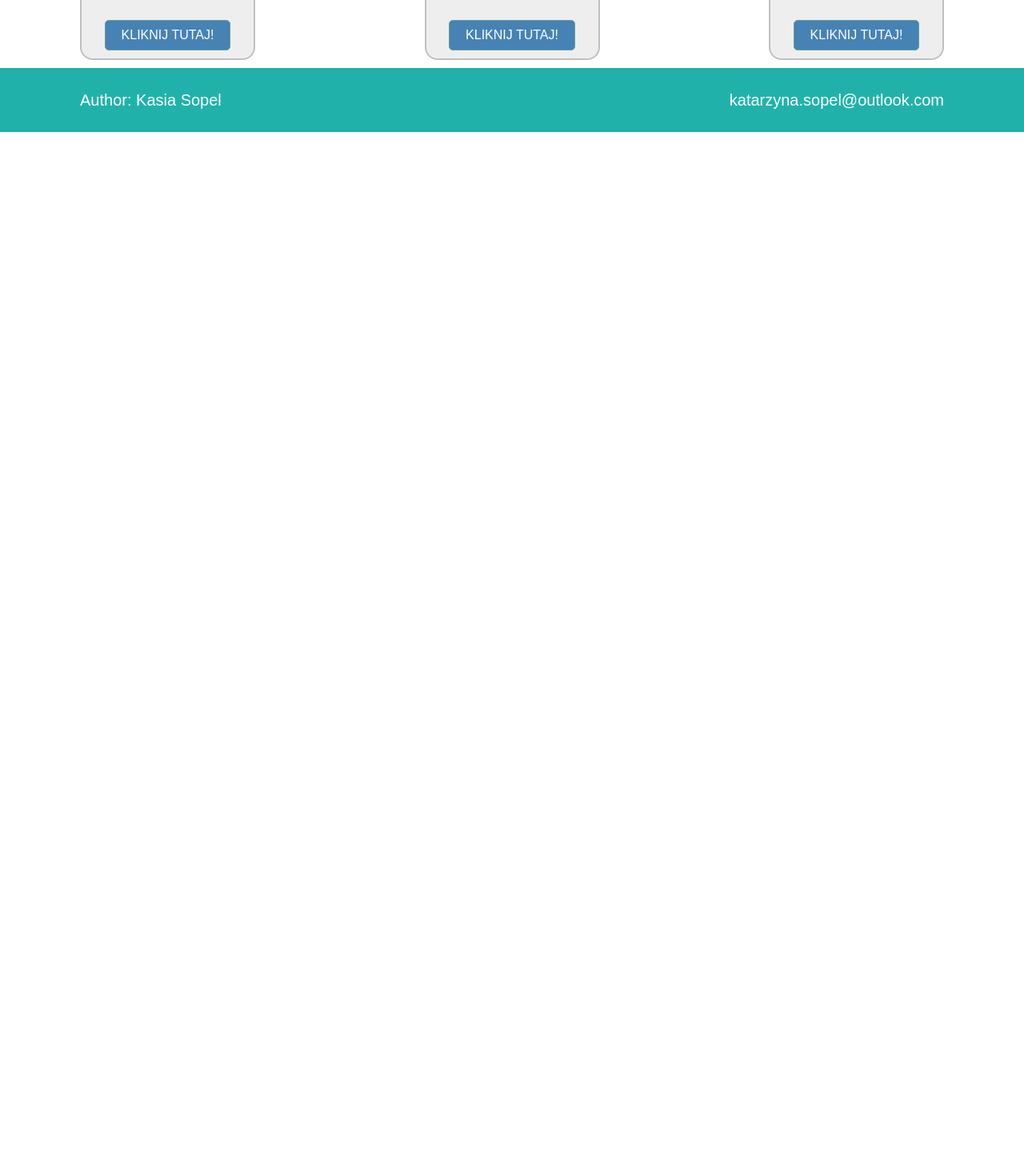
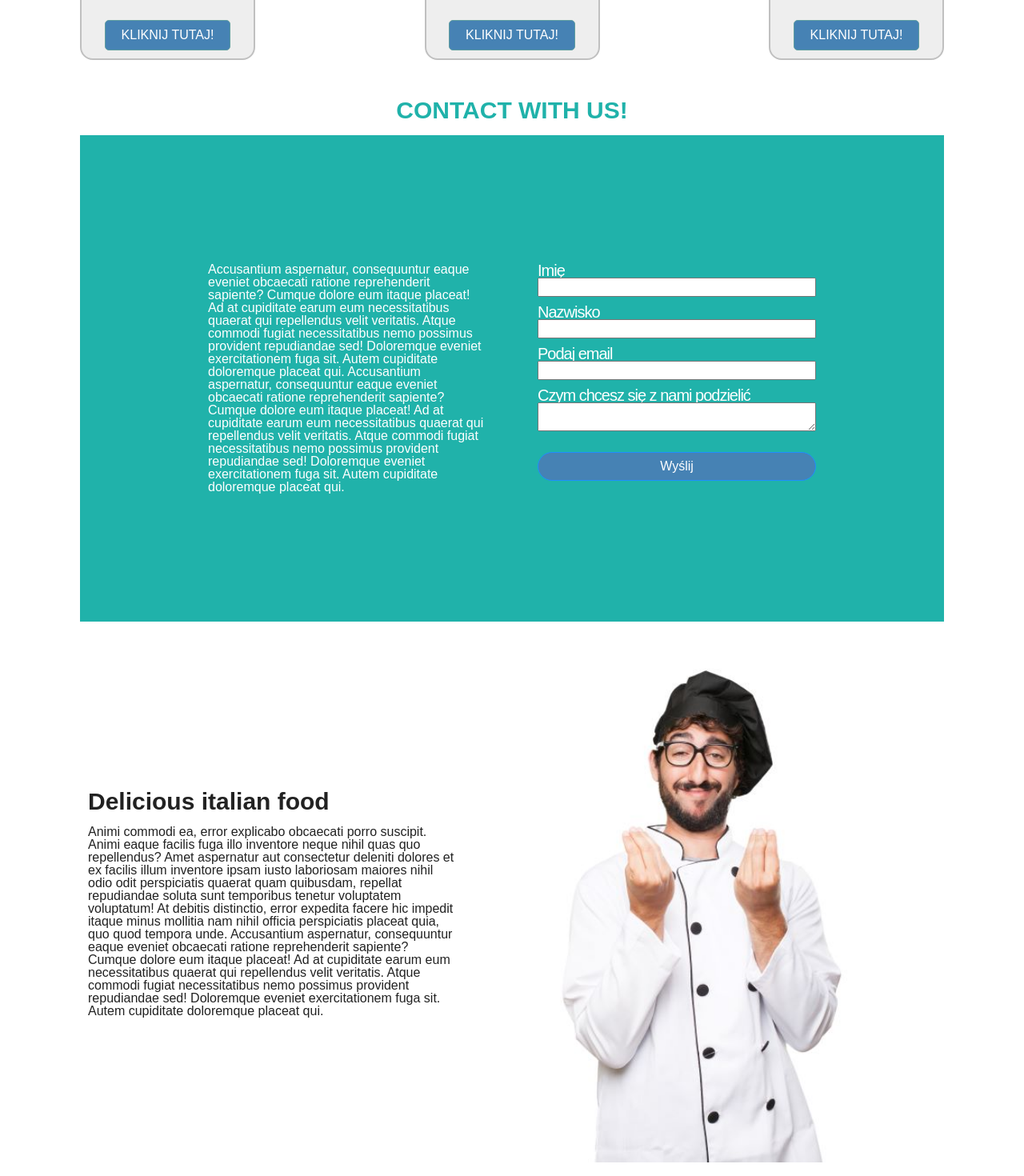
Before and after one commit to ksopel/Catering, a React (Create React App) app: page / in a window 1280 px wide. Shown: the part 920-2390 px from the top of the page at 80% size. Before the commit the page ends 1085 px from the top, so only its background shows below. Built offline with nearby package versions, Linux system fonts and the light colour scheme.

Commit message:
components contact and about us done

```diff
--- a/src/App.js
+++ b/src/App.js
@@ -1,6 +1,8 @@
 import Header from "./components/Header";
 import Content from "./components/Content";
 import Blurb from "./components/Blurb";
+import Contact from "./components/Contact";
+import AboutUs from "./components/AboutUs";
 import Footer from "./components/Footer";
 import "./scss/main.scss"
 
@@ -10,6 +12,8 @@ function App() {
         <Header/>
         <Content/>
         <Blurb/>
+        <Contact/>
+        <AboutUs/>
         <Footer/>
     </div>
   );
--- /dev/null
+++ b/src/components/AboutUs.js
@@ -0,0 +1,29 @@
+import "../scss/aboutUs.scss"
+import chef from "../images/chef.jpg"
+
+function AboutUs() {
+    return (
+        <section>
+            <div className="container">
+                <div className="content__box">
+                    <h1>Delicious italian food</h1>
+                    <p>Animi commodi ea, error explicabo obcaecati porro suscipit. Animi eaque facilis fuga illo
+                        inventore neque nihil quas quo repellendus? Amet aspernatur aut consectetur deleniti dolores et
+                        ex facilis illum inventore ipsam iusto laboriosam maiores nihil odio odit perspiciatis quaerat
+                        quam quibusdam, repellat repudiandae soluta sunt temporibus tenetur voluptatem voluptatum! At
+                        debitis distinctio, error expedita facere hic impedit itaque minus mollitia nam nihil officia
+                        perspiciatis placeat quia, quo quod tempora unde. Accusantium aspernatur, consequuntur eaque
+                        eveniet obcaecati ratione reprehenderit sapiente? Cumque dolore eum itaque placeat! Ad at
+                        cupiditate earum eum necessitatibus quaerat qui repellendus velit veritatis. Atque commodi
+                        fugiat necessitatibus nemo possimus provident repudiandae sed! Doloremque eveniet exercitationem
+                        fuga sit. Autem cupiditate doloremque placeat qui.
+                    </p>
+                </div>
+                <div className="content__image">
+                    <img src={chef} alt=""/>
+                </div>
+            </div>
+        </section>
+    )
+}
+export default AboutUs;
--- /dev/null
+++ b/src/components/Contact.js
@@ -0,0 +1,48 @@
+import React from "react";
+import "../scss/contact.scss"
+
+
+function Contact() {
+    return (
+        <>
+            <h1 className="form__title"> Contact with us!</h1>
+            <div className="container">
+                <div className="form__container">
+                    <div>
+                        <p>Accusantium aspernatur, consequuntur eaque eveniet obcaecati ratione reprehenderit sapiente?
+                            Cumque dolore eum itaque placeat! Ad at cupiditate earum eum necessitatibus quaerat qui
+                            repellendus velit veritatis. Atque commodi fugiat necessitatibus nemo possimus provident
+                            repudiandae sed! Doloremque eveniet exercitationem fuga sit. Autem cupiditate doloremque
+                            placeat qui.
+                            Accusantium aspernatur, consequuntur eaque eveniet obcaecati ratione reprehenderit sapiente?
+                            Cumque dolore eum itaque placeat! Ad at cupiditate earum eum necessitatibus quaerat qui
+                            repellendus velit veritatis. Atque commodi fugiat necessitatibus nemo possimus provident
+                            repudiandae sed! Doloremque eveniet exercitationem fuga sit. Autem cupiditate doloremque
+                            placeat qui.</p>
+                        <form>
+                            <label htmlFor="text">Imię</label>
+                            <input type="text" id="text"/>
+
+                            <label htmlFor="text">Nazwisko</label>
+                            <input type="text" id="text"/>
+
+                            <label htmlFor="email">Podaj email</label>
+                            <input type="email" id="email"/>
+
+                            <label htmlFor="textarea">Czym chcesz się z nami podzielić</label>
+                            <textarea id="textarea"></textarea>
+
+                            <button type="submit">Wyślij</button>
+                        </form>
+                    </div>
+
+                </div>
+
+            </div>
+        </>
+
+
+    )
+}
+
+export default Contact;
--- a/src/components/Header.js
+++ b/src/components/Header.js
@@ -13,9 +13,9 @@ function Header() {
                 <div className="nav">
                     <ul className="navbar">
                         <li className="navbar__item"><a href="#"> Home </a></li>
-                        <li className="navbar__item"><a href="#"> Pricing </a></li>
+                        <li className="navbar__item"><a href="#"> About us </a></li>
                         <li className="navbar__item"><a href="#"> Contact </a></li>
-                        <li className="navbar__item"><a href="#"> Log In </a></li>
+                        <li className="navbar__item"><a href="#"> Menu </a></li>
                     </ul>
 
                 </div>
--- /dev/null
+++ b/src/scss/contact.scss
@@ -0,0 +1,64 @@
+.form__container {
+  width: 100%;
+  background-color: lightseagreen;
+  div {
+    display: flex;
+    justify-content: space-between;
+    margin: 10rem;
+  }
+
+
+
+  p {
+    width: 500px;
+    color: white;
+    font-family: Arial, Helvetica, sans-serif;
+    margin-right: 3rem;
+  }
+
+  form {
+    width: 500px;
+    display:flex;
+    flex-direction: column;
+    margin-left: 1rem;
+    input  {
+      margin-bottom: 10px;
+    }
+
+    textarea {
+      margin-bottom: 10px;
+    }
+    button {
+      background-color: steelblue;
+      color: white;
+      cursor: pointer;
+      padding: 8px 19px;
+      border: 1px solid dodgerblue;
+      border-radius: 23px;
+      margin-top: 1rem;
+    }
+    button:hover{
+      background-color: indianred;
+    }
+  }
+
+
+  label {
+    color: white;
+    font-size: 20px;
+    font-family: Arial, Helvetica, sans-serif;
+    line-height: 18px;
+    letter-spacing: -1px;
+  }
+}
+
+.form__title {
+  text-transform: uppercase;
+  color: lightseagreen;
+  font-weight: bold;
+  font-size: 30px;
+  font-family: Arial, Helvetica, sans-serif;
+  text-align: center;
+  margin-top: 3rem;
+  margin-bottom: 1rem;
+}
--- a/src/scss/content.scss
+++ b/src/scss/content.scss
@@ -1,7 +1,3 @@
-
-
-
-
 .content__box {
   margin: 10px;
   font-family: Arial, Helvetica, sans-serif;
--- a/src/scss/header.scss
+++ b/src/scss/header.scss
@@ -38,6 +38,8 @@ header {
   font-size: 18px;
   text-align: center;
   display: flex;
+  font-weight: bold;
+  font-family: Arial, Helvetica, sans-serif;
 }
 
 .navbar__item {
--- a/src/scss/main.scss
+++ b/src/scss/main.scss
@@ -2,4 +2,5 @@
 @import "header";
 @import "content";
 @import "blurb";
+@import "contact";
 @import "footer";
```
Also changed, not shown: src/images/chef.jpg (added), src/scss/aboutUs.scss (added), src/scss/menu.scss (added).
